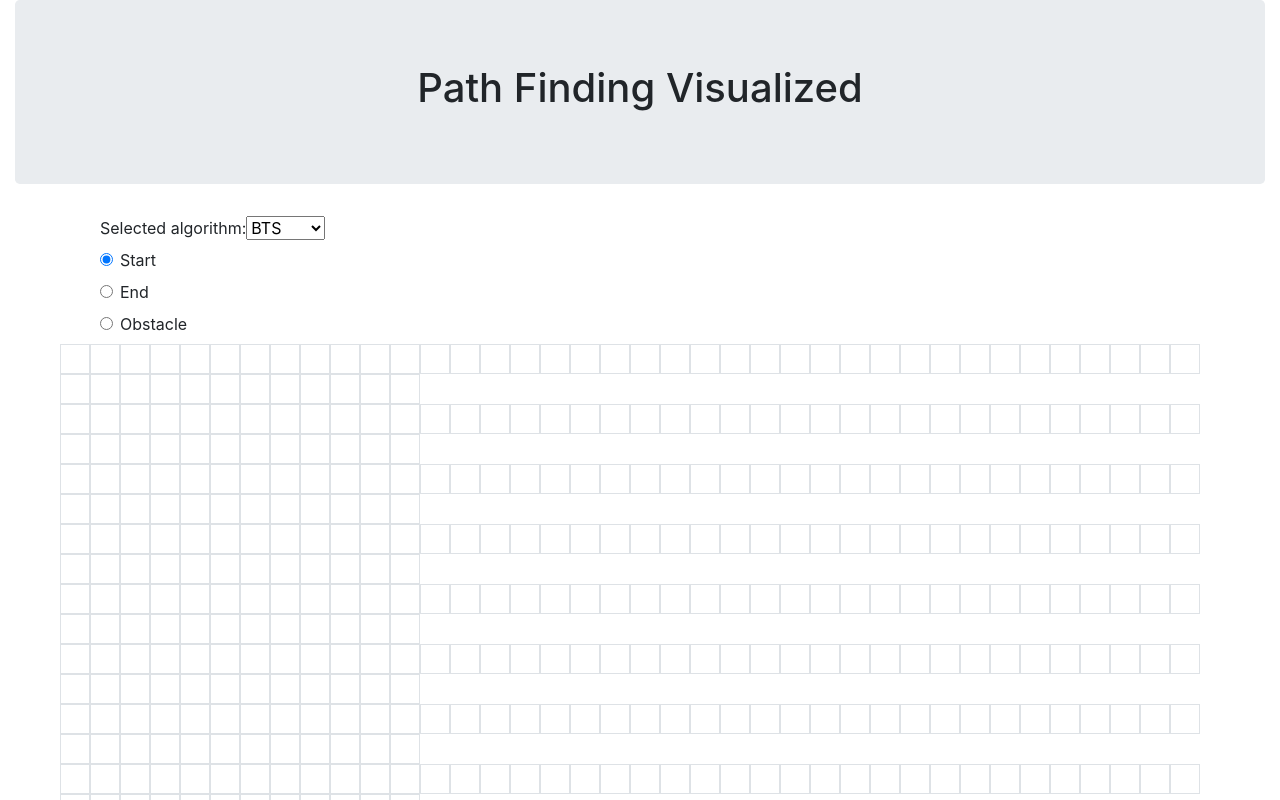
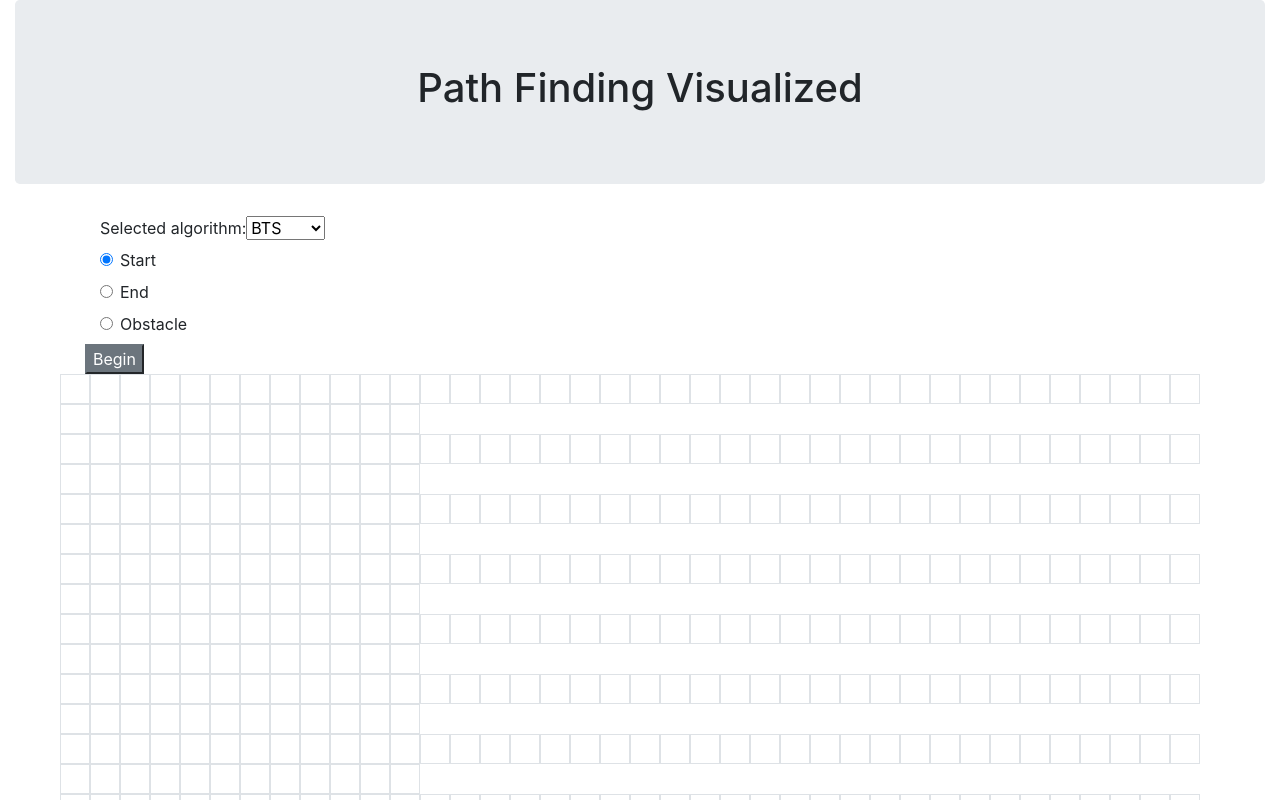
Before and after one commit to JinLisek/PathFindingVisualized, a React (Create React App) app in the folder path-finding-visualized-react-app/: page / in a window 1280 px wide. Shown: the top 800 px of the page. Built offline with nearby package versions, Linux system fonts and the light colour scheme.

Commit message:
Added begin button

```diff
--- /dev/null
+++ b/path-finding-visualized-react-app/src/components/AlgorithmBeginButton.js
@@ -0,0 +1,9 @@
+import React from "react";
+
+class AlgorithmBeginButton extends React.Component {
+  render() {
+    return <button className="btn-secondary">Begin</button>;
+  }
+}
+
+export default AlgorithmBeginButton;
--- a/path-finding-visualized-react-app/src/components/PathFindingOptions.js
+++ b/path-finding-visualized-react-app/src/components/PathFindingOptions.js
@@ -1,12 +1,14 @@
 import React from "react";
 import AlgorithmSelector from "./AlgorithmSelector";
 import TileTypeSelector from "./TileTypeSelector";
+import AlgorithmBeginButton from "./AlgorithmBeginButton";
 
 function PathFindingOptions() {
   return (
     <div className="container">
       <AlgorithmSelector />
       <TileTypeSelector />
+      <AlgorithmBeginButton />
     </div>
   );
 }
```
